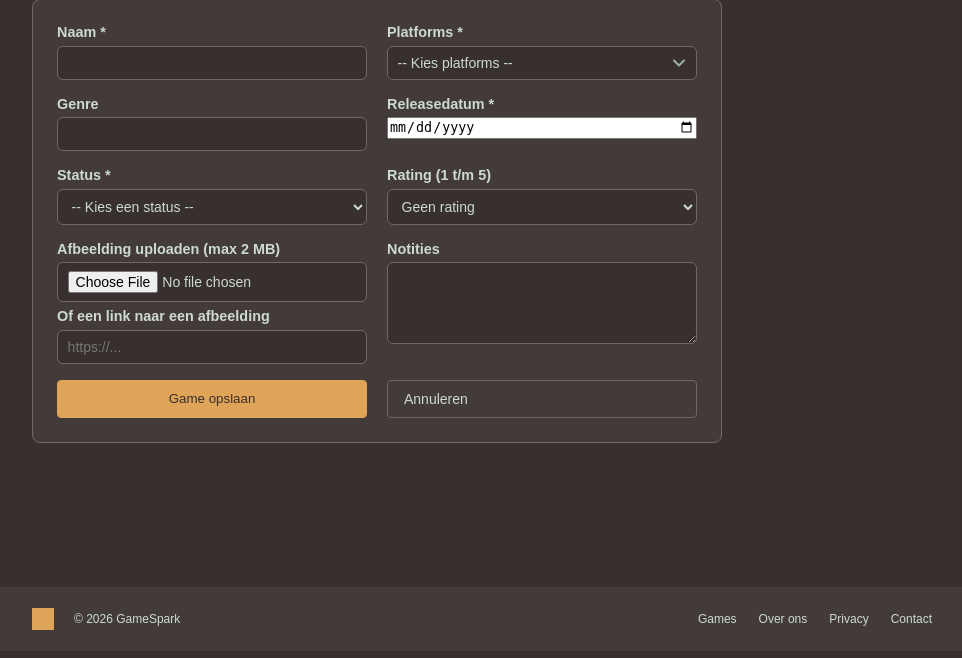
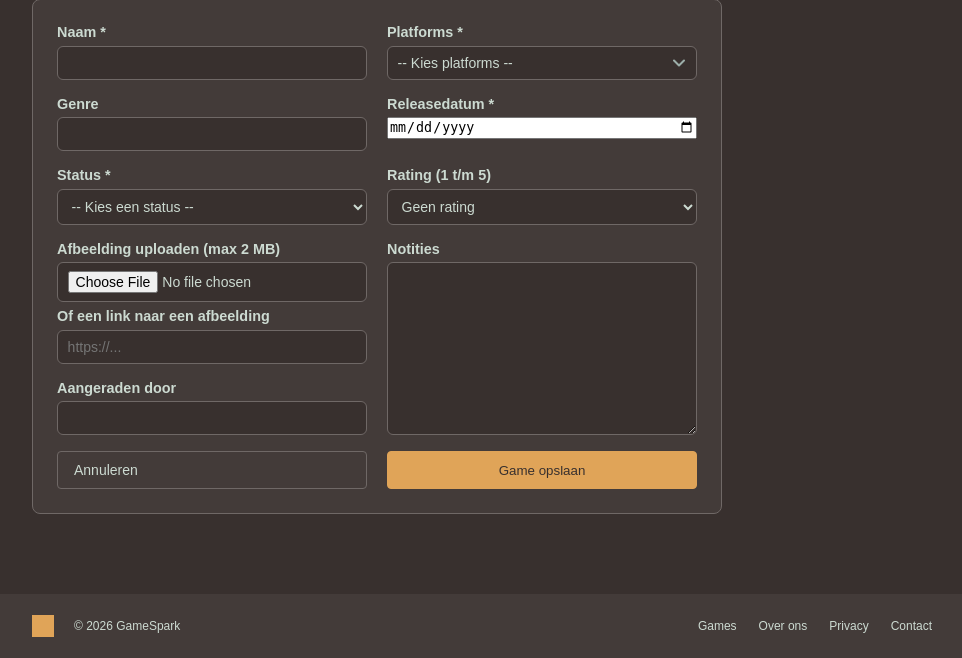
Before and after one commit to Fireflies4/Gamespark, a PHP site: page /formulier.php in a window 1280 px wide. Shown: the part 149-807 px from the top of the page, without its empty margins (158-1120 px from the left). Before the commit the page ends 779 px from the top, so only its background shows below. Run offline with PHP 8.4, Linux system fonts and the light colour scheme.

Commit message:
added the aangeraden door function

```diff
--- a/formulier.php
+++ b/formulier.php
@@ -18,7 +18,7 @@ if (empty($_SESSION['csrf_token'])) {
 }
 
 $fouten = [];
-$naam = $platform = $genre = $releasedatum = $status = $rating = $url = $notities = '';
+$naam = $platform = $genre = $releasedatum = $status = $rating = $url = $notities = $aangeraden_door = '';
 $gekozen = [];
 
 if ($_SERVER['REQUEST_METHOD'] === 'POST') {
@@ -39,6 +39,7 @@ if ($_SERVER['REQUEST_METHOD'] === 'POST') {
     $rating   = $_POST['rating'] ?? '';
     $url      = trim($_POST['afbeelding_url'] ?? '');
     $notities = trim($_POST['notities'] ?? '');
+    $aangeraden_door = trim($_POST['aangeraden_door'] ?? '');
 
     // Alleen naam, platform, genre en releasedatum ingevuld? Dan wordt de status automatisch Wishlist
     $geenUpload = !isset($_FILES['afbeelding']) || $_FILES['afbeelding']['error'] === UPLOAD_ERR_NO_FILE;
@@ -68,6 +69,9 @@ if ($_SERVER['REQUEST_METHOD'] === 'POST') {
     }
     if (strlen($notities) > 280) {
         $fouten[] = 'De notities mogen maximaal 280 tekens zijn.';
+    }
+    if (strlen($aangeraden_door) > 80) {
+        $fouten[] = 'Aangeraden door mag maximaal 80 tekens zijn.';
     }
     if (strlen($url) > 255) {
         $fouten[] = 'De link mag maximaal 255 tekens zijn.';
@@ -110,10 +114,10 @@ if ($_SERVER['REQUEST_METHOD'] === 'POST') {
 
     if (!$fouten) {
         $stmt = $pdo->prepare(
-            'INSERT INTO games (naam, afbeelding_url, platform, genre, releasedatum, status, rating, notitie)
-             VALUES (?, ?, ?, ?, ?, ?, ?, ?)'
+            'INSERT INTO games (naam, afbeelding_url, platform, genre, releasedatum, status, rating, notitie, aangeraden_door)
+             VALUES (?, ?, ?, ?, ?, ?, ?, ?, ?)'
         );
-        $stmt->execute([$naam, $afbeelding, $platform, $genre ?: null, $releasedatum, $status, $rating ?: null, $notities ?: null]);
+        $stmt->execute([$naam, $afbeelding, $platform, $genre ?: null, $releasedatum, $status, $rating ?: null, $notities ?: null, $aangeraden_door ?: null]);
 
         unset($_SESSION['csrf_token']);
         header('Location: games.php');
@@ -224,13 +228,18 @@ require __DIR__ . '/includes/header.php';
         <input type="url" id="afbeelding_url" name="afbeelding_url" placeholder="https://..." value="<?= e($url) ?>">
     </div>
 
-    <div class="veld">
+    <div class="veld veld-notities">
         <label for="notities">Notities</label>
         <textarea id="notities" name="notities" rows="4"><?= e($notities) ?></textarea>
     </div>
 
+    <div class="veld">
+        <label for="aangeraden_door">Aangeraden door</label>
+        <input type="text" id="aangeraden_door" name="aangeraden_door" value="<?= e($aangeraden_door) ?>">
+    </div>
+
+    <a class="btn" href="games.php">Annuleren</a>
     <button type="submit" class="btn btn-primary">Game opslaan</button>
-    <a class="btn" href="games.php">Annuleren</a>
 </form>
 
 <?php require __DIR__ . '/includes/footer.php'; ?>
--- a/includes/header.php
+++ b/includes/header.php
@@ -7,7 +7,7 @@
     <meta charset="UTF-8">
     <meta name="viewport" content="width=device-width, initial-scale=1.0">
     <title><?= htmlspecialchars($paginaTitel) ?> - GameSpark</title>
-    <link rel="stylesheet" href="style/style.css">
+    <link rel="stylesheet" href="style/style.css?v=<?php echo filemtime(__DIR__ . '/../style/style.css'); ?>">
 </head>
 <body>
     <header class="site-header">
--- a/style/style.css
+++ b/style/style.css
@@ -263,6 +263,12 @@ table.games {
     }
 .formulier textarea {
         resize: vertical;
+    }
+.formulier .veld-notities {
+        grid-row: span 2;
+    }
+.formulier .veld-notities textarea {
+        flex: 1;
     }
 .formulier .knoppen {
         display: flex;
```
Also changed, not shown: app/Http/Controllers/gamesController.php (+11 -1 lines), game-bekijken.php (+7 -0 lines), game-bewerken.php (+7 -2 lines).
